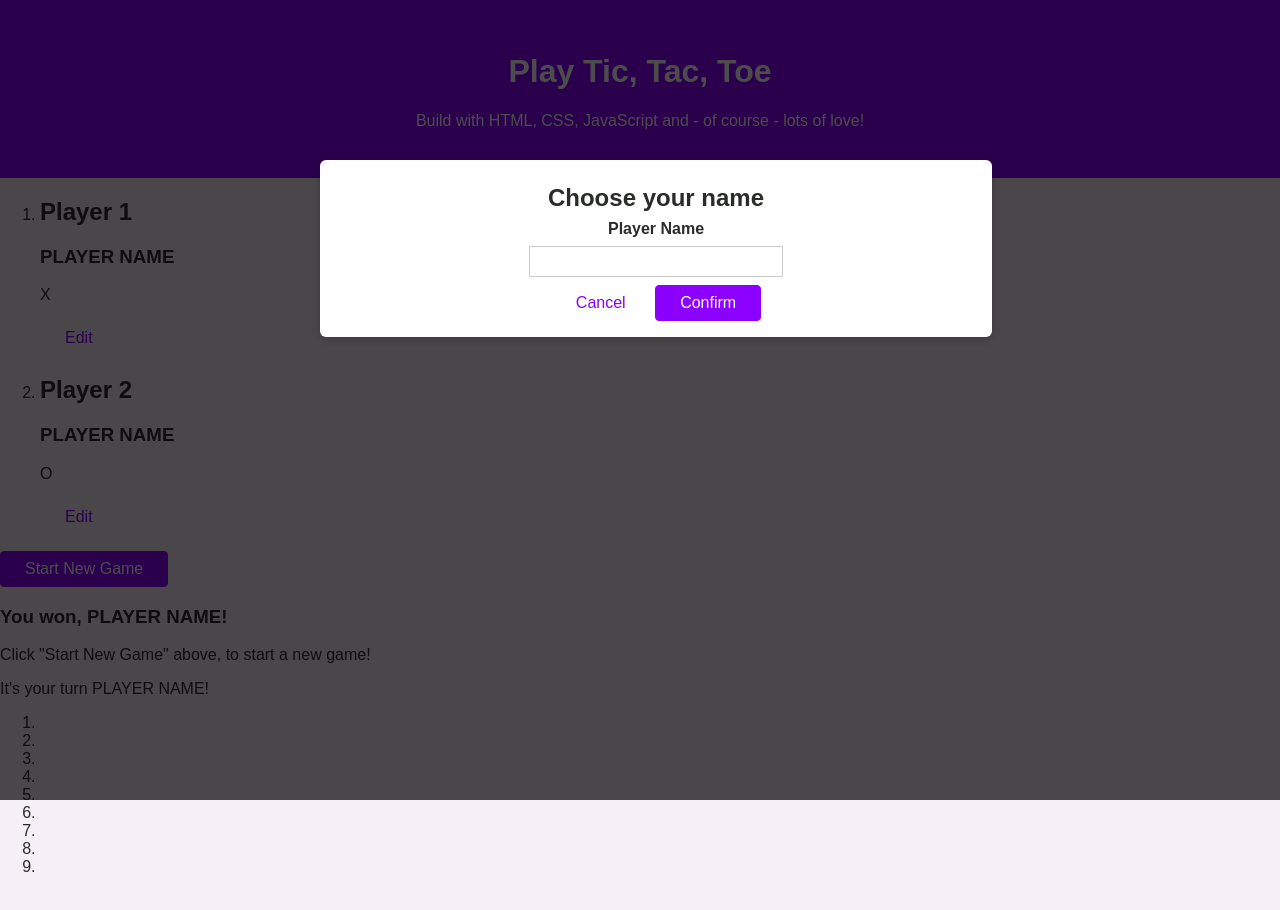
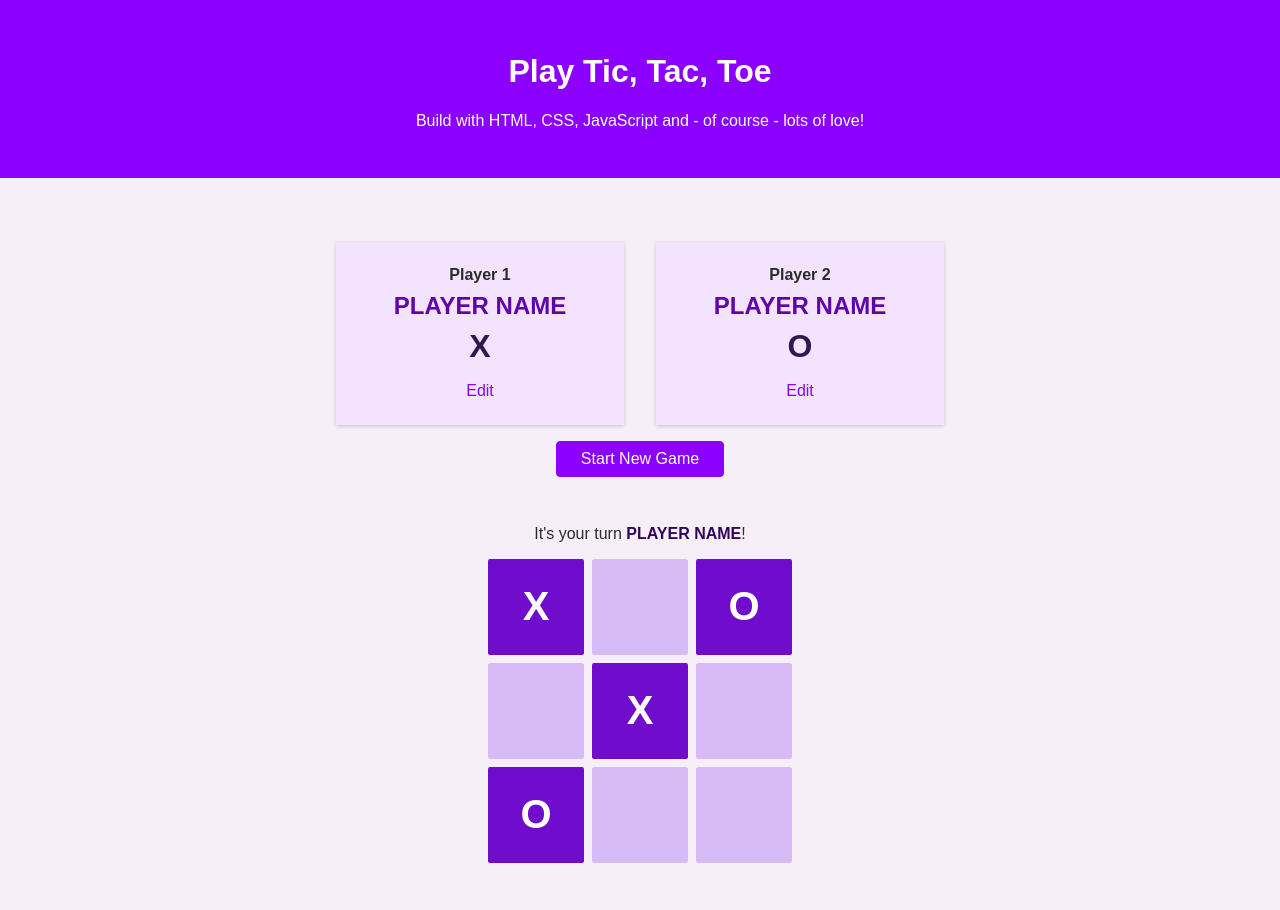
Before and after one commit to skabitski/tic_tac_toe, a plain HTML site: page index.html in a window 1280 px wide. Drawn offline with Linux system fonts and the light colour scheme.

Commit message:
finish styles

```diff
--- a/index.html
+++ b/index.html
@@ -12,7 +12,7 @@
     <link rel="stylesheet" href="styles/styles.css">
     <link rel="stylesheet" href="styles/overlays.css">
     <link rel="stylesheet" href="styles/configuration.css">
-</head>
+    <link rel="stylesheet" href="styles/game.css">
 
 <body>
     <div id="backdrop"></div>
@@ -40,7 +40,7 @@
                     <article>
                         <h2>Player 1</h2>
                         <h3>PLAYER NAME</h3>
-                        <p>X</p>
+                        <p class="player-symbol">X</p>
                         <button class="btn btn-alt">Edit</button>
                     </article>
                 </li>
@@ -48,7 +48,7 @@
                     <article>
                         <h2>Player 2</h2>
                         <h3>PLAYER NAME</h3>
-                        <p>O</p>
+                        <p class="player-symbol">O</p>
                         <button class="btn btn-alt">Edit</button>
                     </article>
                 </li>
@@ -56,21 +56,21 @@
             <button class="btn"> Start New Game</button>
         </section>
         <section id="active-game">
-            <article>
-                <h3>You won, <span id="winner-name">PLAYER NAME</span>!</h3>
+            <article id="game-over">
+                <h2>You won, <span id="winner-name">PLAYER NAME</span>!</h2>
                 <p>Click "Start New Game" above, to start a new game!</p>
             </article>
             <p>It's your turn <span id="active-player-name">PLAYER NAME</span>!</p>
-            <ol>
+            <ol id="game-board">
+                <li class="disabled">X</li>
                 <li></li>
+                <li class="disabled">O</li>
+
                 <li></li>
+                <li class="disabled">X</li>
                 <li></li>
 
-                <li></li>
-                <li></li>
-                <li></li>
-
-                <li></li>
+                <li class="disabled">O</li>
                 <li></li>
                 <li></li>
             </ol>
--- a/styles/configuration.css
+++ b/styles/configuration.css
@@ -1,5 +1,5 @@
 #config-overlay {
-    text-align: center;
+  text-align: center;
 }
 
 #config-overlay h2 {
@@ -22,3 +22,43 @@
   width: 15rem;
   padding: 0.35rem;
 }
+
+#game-configuration {
+  width: 900%;
+  max-width: 40rem;
+  margin: 3rem auto;
+  text-align: center;
+}
+
+#game-configuration ol {
+  list-style: none;
+  margin: 0;
+  padding: 0;
+  display: flex;
+}
+
+#game-configuration li {
+  margin: 1rem;
+  padding: 1rem;
+  width: 50%;
+  background-color: rgb(243, 227, 255);
+  box-shadow: 0 1px 4px rgba(0, 0, 0, 0.2);
+}
+
+#game-configuration h2 {
+  font-size: 1rem;
+  margin: 0.5rem 0;
+}
+
+#game-configuration h3 {
+  font-size: 1.5rem;
+  margin: 0.5rem 0;
+  color: rgb(94, 4, 168);
+}
+
+.player-symbol{
+  font-size: 2rem;
+  font-weight: bold;
+  color: rgb(47, 24, 82);
+  margin: 0.5rem 0;
+}
--- /dev/null
+++ b/styles/game.css
@@ -0,0 +1,59 @@
+#active-game {
+  text-align: center;
+  margin: 2rem 0 5rem 0;
+  /* display: none; */
+}
+
+#game-over {
+  width: 90%;
+  max-width: 40rem;
+  margin: auto;
+  padding: 1rem 2rem;
+  background-color: rgb(50, 5, 87);
+  color: white;
+  box-shadow: 0 2px 8px rgb(0, 0, 0, 0.2);
+  border-radius: 4px;
+  display: none;
+}
+
+#game-over h2 {
+  font-size: 2.5rem;
+  margin: 0.5rem 0;
+}
+
+#active-player-name {
+  font-weight: bold;
+  color: rgb(50, 5, 87);
+}
+
+#game-board {
+  list-style: none;
+  margin: 1rem 0;
+  padding: 0;
+  display: grid;
+  grid-template-columns: repeat(3, 6rem);
+  grid-template-rows: repeat(3, 6rem);
+  justify-content: center;
+  gap: 0.5rem;
+}
+
+#game-board li {
+  background-color: rgb(215, 187, 247);
+  border-radius: 2px;
+  cursor: pointer;
+  display: flex;
+  justify-content: center;
+  align-items: center;
+  font-size: 2.5rem;
+  font-weight: bold;
+}
+
+#game-board li:hover{
+    background-color: rgb(112, 13, 204);
+}
+
+#game-board li.disabled {
+    background-color:rgb(112, 13, 204);
+    color: white;
+    cursor: default;
+}
--- a/styles/overlays.css
+++ b/styles/overlays.css
@@ -7,6 +7,7 @@
   padding: 1rem;
   border-radius: 6px;
   box-shadow: 0 2px 8px rgb(0, 0, 0, 0.2);
+  display: none;
 }
 
 #backdrop {
@@ -16,6 +17,7 @@
     width: 100%;
     height: 100%;
     background-color: rgb(0, 0, 0, 0.7);
+    display: none;
 }
 
 @media (min-width: 48rem) {
```
Also changed, not shown: 1 other file.
